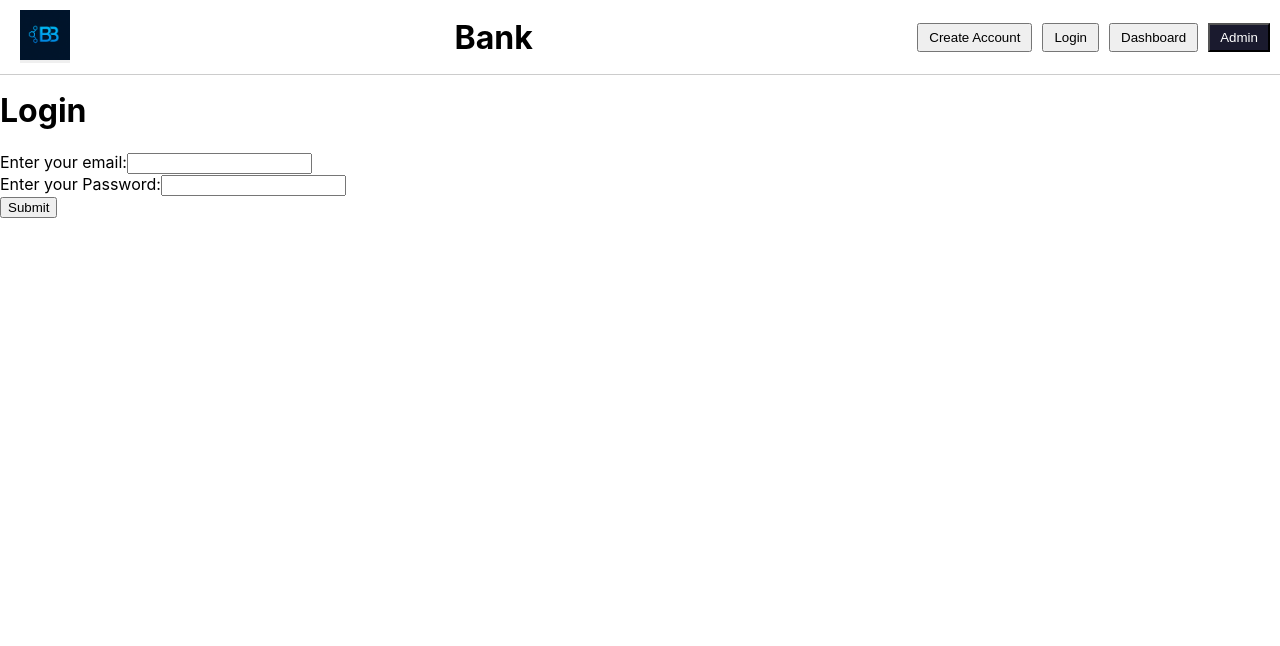
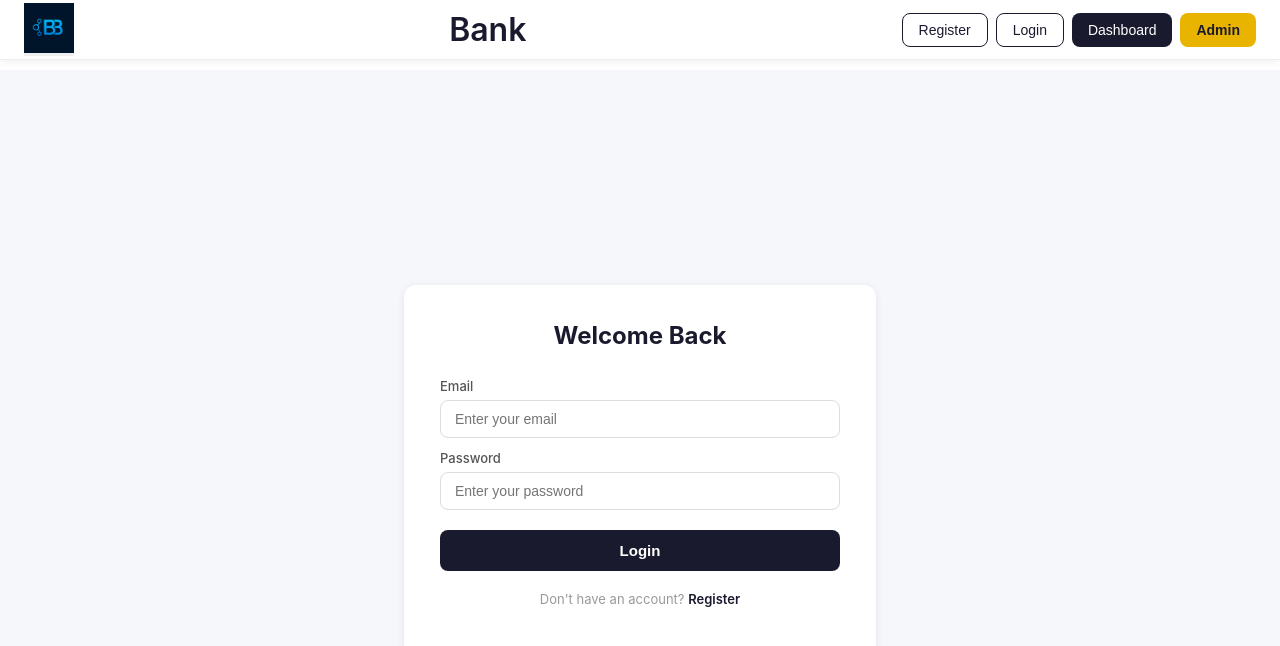
Before and after one commit to JosephShortt/blockchain-banking-pqc, a React (Create React App) app in the folder frontend/: page /login in a window 1280 px wide. Shown: the top 646 px of the page. Built offline with nearby package versions, Linux system fonts and the light colour scheme.

Commit message:
Design Update

```diff
--- a/frontend/src/App.js
+++ b/frontend/src/App.js
@@ -17,13 +17,16 @@ function Navigation() {
       display: 'flex',
       justifyContent: 'space-between',
       alignItems: 'center',
-      padding: '10px 20px',
-      borderBottom: '1px solid #ccc',
+      padding: '0 24px',
+      height: '60px',
+      borderBottom: '1px solid #eee',
       position: 'fixed',
       top: 0,
       width: '100%',
       backgroundColor: 'white',
-      zIndex: 1000
+      zIndex: 1000,
+      boxSizing: 'border-box',
+      boxShadow: '0 2px 8px rgba(0,0,0,0.06)'
     }}>
 
       <div>
@@ -31,15 +34,28 @@ function Navigation() {
       </div>
 
       <div style={{ textAlign: 'center', flexGrow: 1 }}>
-        <h1 style={{ margin: 0 }}>{selectedBank ? selectedBank.name : 'Bank'} </h1>
+        <h1 style={{ margin: 0, fontSize: '32px', fontWeight: '600', color: '#1a1a2e' }}>{selectedBank ? selectedBank.name : 'Bank'} </h1>
       </div>
 
 
-      <div style={{ display: 'flex', gap: '10px', marginRight: '30px' }}>
-        <button onClick={() => navigate('/register')} style={{ padding: '5px 10px' }}>Create Account</button>
-        <button onClick={() => navigate('/login')} style={{ padding: '5px 10px' }}>Login</button>
-        <button onClick={() => navigate('/dashboard')} style={{ padding: '5px 10px' }}>Dashboard</button>
-        <button onClick={() => navigate('/explorer')} style={{ padding: '5px 10px', backgroundColor: '#1a1a2e', color: 'white' }}>Admin</button>
+      <div style={{ display: 'flex', gap: '8px' }}>
+        <button onClick={() => navigate('/register')} style={{
+          padding: '8px 16px', border: '1px solid #1a1a2e', borderRadius: '8px',
+          backgroundColor: 'transparent', color: '#1a1a2e', cursor: 'pointer', fontSize: '14px'
+        }}>Register</button>
+        <button onClick={() => navigate('/login')} style={{
+          padding: '8px 16px', border: '1px solid #1a1a2e', borderRadius: '8px',
+          backgroundColor: 'transparent', color: '#1a1a2e', cursor: 'pointer', fontSize: '14px'
+        }}>Login</button>
+        <button onClick={() => navigate('/dashboard')} style={{
+          padding: '8px 16px', border: 'none', borderRadius: '8px',
+          backgroundColor: '#1a1a2e', color: 'white', cursor: 'pointer', fontSize: '14px'
+        }}>Dashboard</button>
+        <button onClick={() => navigate('/explorer')} style={{
+          padding: '8px 16px', border: 'none', borderRadius: '8px',
+          backgroundColor: '#e8b400', color: '#1a1a2e', cursor: 'pointer', fontSize: '14px',
+          fontWeight: '600'
+        }}>Admin</button>
       </div>
     </div >
   );
--- a/frontend/src/components/AccountCreations.js
+++ b/frontend/src/components/AccountCreations.js
@@ -70,57 +70,57 @@ function AccountCreation() {
 
     }
 
+    const input = {
+        padding: '10px 14px', borderRadius: '8px',
+        border: '1px solid #ddd', fontSize: '14px',
+        width: '100%', boxSizing: 'border-box', outline: 'none'
+    };
 
     return (
-        <div>
-            <h1>Account Creation  - {selectedBank.bankName}</h1>
+        <div style={{ background: '#f5f7fa', minHeight: '100vh', display: 'flex', alignItems: 'center', justifyContent: 'center' }}>
+            <div style={{ background: 'white', borderRadius: '12px', padding: '36px', width: '100%', maxWidth: '400px', boxShadow: '0 2px 8px rgba(0,0,0,0.08)' }}>
+                <div style={{ textAlign: 'center', marginBottom: '28px' }}>
+                    <h2 style={{ margin: '0 0 6px', color: '#1a1a2e' }}>Create Account</h2>
+                    <p style={{ margin: 0, color: '#999', fontSize: '14px' }}>{selectedBank.name}</p>
+                </div>
 
-            <form onSubmit={handleSubmit}>
+                <form onSubmit={handleSubmit} style={{ display: 'flex', flexDirection: 'column', gap: '12px' }}>
+                    <div style={{ display: 'flex', gap: '10px' }}>
+                        <div style={{ flex: 1 }}>
+                            <p style={{ margin: '0 0 6px', fontSize: '13px', color: '#555', fontWeight: '500' }}>First Name</p>
+                            <input style={input} type="text" value={firstName} onChange={e => setFirstName(e.target.value)} placeholder="First name" />
+                        </div>
+                        <div style={{ flex: 1 }}>
+                            <p style={{ margin: '0 0 6px', fontSize: '13px', color: '#555', fontWeight: '500' }}>Surname</p>
+                            <input style={input} type="text" value={surname} onChange={e => setSurname(e.target.value)} placeholder="Surname" />
+                        </div>
+                    </div>
+                    <div>
+                        <p style={{ margin: '0 0 6px', fontSize: '13px', color: '#555', fontWeight: '500' }}>Email</p>
+                        <input style={input} type="text" value={email} onChange={e => setEmail(e.target.value)} placeholder="Enter your email" />
+                    </div>
+                    <div>
+                        <p style={{ margin: '0 0 6px', fontSize: '13px', color: '#555', fontWeight: '500' }}>Password</p>
+                        <input style={input} type="password" value={password} onChange={e => setPassword(e.target.value)} placeholder="Choose a password" />
+                    </div>
+                    <button type="submit" style={{
+                        marginTop: '8px', padding: '12px', background: '#1a1a2e',
+                        color: 'white', border: 'none', borderRadius: '8px',
+                        fontSize: '15px', fontWeight: '600', cursor: 'pointer'
+                    }}>
+                        Create Account
+                    </button>
+                </form>
 
-                <label>Enter your first name:
-                    <input
-                        type="text"
-                        value={firstName}
-                        onChange={(e) => setFirstName(e.target.value)}
-                    />
-
-                </label>
-                <br />
-
-                <label>Enter your surname:
-                    <input
-                        type="text"
-                        value={surname}
-                        onChange={(e) => setSurname(e.target.value)}
-                    />
-
-                </label>
-                <br />
-
-                <label>Enter your email:
-                    <input
-                        type="text"
-                        value={email}
-                        onChange={(e) => setEmail(e.target.value)}
-                    />
-                </label>
-                <br />
-
-                <label>Enter your Password:
-                    <input
-                        type="password"
-                        value={password}
-                        onChange={(e) => setPassword(e.target.value)}
-                    />
-                </label>
-                <br />
-
-                <input type="submit" />
-            </form>
+                <p style={{ textAlign: 'center', marginTop: '20px', fontSize: '13px', color: '#999' }}>
+                    Already have an account?{' '}
+                    <span onClick={() => navigate('/login')} style={{ color: '#1a1a2e', cursor: 'pointer', fontWeight: '600' }}>
+                        Login
+                    </span>
+                </p>
+            </div>
         </div>
-
-    )
-
+    );
 }
 
 export default AccountCreation;
--- a/frontend/src/components/Home.js
+++ b/frontend/src/components/Home.js
@@ -119,33 +119,38 @@ function Home() {
     return isSent(tx) ? `-${formatted}` : `+${formatted}`;
   };
 
+  const card = { background: 'white', borderRadius: '12px', padding: '24px', marginBottom: '16px', boxShadow: '0 2px 8px rgba(0,0,0,0.08)' };
+  const input = { padding: '10px 14px', borderRadius: '8px', border: '1px solid #ddd', fontSize: '14px', width: '100%', boxSizing: 'border-box' };
+
   return (
-    <div style={{ display: 'flex', justifyContent: 'center', alignItems: 'center' }}>
-      <div style={{ width: '500px' }}>
+    <div style={{ background: '#f5f7fa', minHeight: '100vh', padding: '20px' }}>
+      <div style={{ maxWidth: '560px', margin: '0 auto' }}>
 
-        {/* Account Card */}
-        <div style={{
-          background: 'linear-gradient(135deg, #1a1a2e 0%, #16213e 100%)',
-          borderRadius: '16px',
-          padding: '28px',
-          marginBottom: '20px',
-          color: 'white',
-          boxShadow: '0 8px 32px rgba(26, 26, 46, 0.3)'
-        }}>
-          <h2>{selectedBank.name} - Dashboard</h2>
-          <h3>Welcome, {userData.firstName}!</h3>
-          <p>Email: {userData.email}</p>
-          <p>IBAN: {accountData.iban}</p>
-          <p>Account ID: {accountData.accountId}</p>
-          <p>Balance: {new Intl.NumberFormat('en-IE', { style: 'currency', currency: 'EUR' }).format(currentBalance)}</p>
+        <div style={{ ...card, background: '#1a1a2e', color: 'white' }}>
+          <p style={{ margin: '0 0 4px', fontSize: '12px', opacity: 0.6, textTransform: 'uppercase', letterSpacing: '1px' }}>{selectedBank.name}</p>
+          <p style={{ margin: '0 0 16px', fontSize: '16px' }}>Welcome, {userData.firstName}</p>
+          <p style={{ margin: '0 0 4px', fontSize: '12px', opacity: 0.6 }}>Balance</p>
+          <p style={{ margin: '0 0 16px', fontSize: '32px', fontWeight: 'bold' }}>
+            {new Intl.NumberFormat('en-IE', { style: 'currency', currency: 'EUR' }).format(currentBalance)}
+          </p>
+          <p style={{ margin: 0, fontSize: '13px', opacity: 0.6 }}>{accountData.iban}</p>
+          <p style={{ margin: 0, fontSize: '13px', opacity: 0.6 }}>Account ID: {accountData.accountId}</p>
+          <p style={{ margin: 0, fontSize: '13px', opacity: 0.6 }}>Email: {userData.email}</p>
+          <p style={{ margin: 0, fontSize: '13px', opacity: 0.6 }}>Customer ID: {userData.customerId}</p>
         </div>
-
         {/* Send Funds */}
-        <div style={{ marginBottom: '20px' }}>
-          <input type="text" value={iban} onChange={(e) => setIban(e.target.value)} placeholder="Enter IBAN to send to" style={{ padding: '8px', marginRight: '8px', width: '200px' }} />
-          <input type="number" value={amount} onChange={(e) => setAmount(e.target.value)} placeholder="Amount" style={{ padding: '8px', marginRight: '8px', width: '100px' }} />
-          <input type="password" value={password} onChange={(e) => setPassword(e.target.value)} placeholder="Password" style={{ padding: '8px', marginRight: '8px', width: '100px' }} />
-          <button type="button" onClick={handleSendFunds} style={{ padding: '8px 16px' }}>Send</button>
+        <div style={card}>
+          <p style={{ margin: '0 0 12px', fontWeight: '600', color: '#1a1a2e' }}>Send Money</p>
+          <div style={{ display: 'flex', flexDirection: 'column', gap: '10px' }}>
+            <input style={input} type="text" value={iban} onChange={e => setIban(e.target.value)} placeholder="Recipient IBAN" />
+            <div style={{ display: 'flex', gap: '10px' }}>
+              <input style={input} type="number" value={amount} onChange={e => setAmount(e.target.value)} placeholder="Amount €" />
+              <input style={input} type="password" value={password} onChange={e => setPassword(e.target.value)} placeholder="Password" />
+            </div>
+            <button onClick={handleSendFunds} style={{ padding: '12px', background: '#1a1a2e', color: 'white', border: 'none', borderRadius: '8px', fontWeight: '600', cursor: 'pointer', fontSize: '14px' }}>
+              Send
+            </button>
+          </div>
         </div>
 
         {/* Transaction History */}
--- a/frontend/src/components/UserLogin.js
+++ b/frontend/src/components/UserLogin.js
@@ -39,36 +39,49 @@ function UserLogin() {
         }
     }
 
+     const input = {
+        padding: '10px 14px', borderRadius: '8px',
+        border: '1px solid #ddd', fontSize: '14px',
+        width: '100%', boxSizing: 'border-box', outline: 'none'
+    };
 
-    return (
 
-        <div>
-            <h1>Login</h1>
 
-            <form onSubmit={handleSubmit}>
+  return (
+        <div style={{ background: '#f5f7fa', minHeight: '100vh', display: 'flex', alignItems: 'center', justifyContent: 'center' }}>
+            <div style={{ background: 'white', borderRadius: '12px', padding: '36px', width: '100%', maxWidth: '400px', boxShadow: '0 2px 8px rgba(0,0,0,0.08)' }}>
+                <div style={{ textAlign: 'center', marginBottom: '28px' }}>
+                    <h2 style={{ margin: '0 0 6px', color: '#1a1a2e' }}>Welcome Back</h2>
+                    <p style={{ margin: 0, color: '#999', fontSize: '14px' }}>{selectedBank?.name}</p>
+                </div>
 
-                <label>Enter your email:
-                    <input
-                        type="text"
-                        value={email}
-                        onChange={(e) => setEmail(e.target.value)}
-                    />
-                </label>
-                <br />
-                <label>Enter your Password:
-                    <input
-                        type="password"
-                        value={password}
-                        onChange={(e) => setPassword(e.target.value)}
-                    />
-                </label>
-                <br />
+                <form onSubmit={handleSubmit} style={{ display: 'flex', flexDirection: 'column', gap: '12px' }}>
+                    <div>
+                        <p style={{ margin: '0 0 6px', fontSize: '13px', color: '#555', fontWeight: '500' }}>Email</p>
+                        <input style={input} type="text" value={email} onChange={e => setEmail(e.target.value)} placeholder="Enter your email" />
+                    </div>
+                    <div>
+                        <p style={{ margin: '0 0 6px', fontSize: '13px', color: '#555', fontWeight: '500' }}>Password</p>
+                        <input style={input} type="password" value={password} onChange={e => setPassword(e.target.value)} placeholder="Enter your password" />
+                    </div>
+                    <button type="submit" style={{
+                        marginTop: '8px', padding: '12px', background: '#1a1a2e',
+                        color: 'white', border: 'none', borderRadius: '8px',
+                        fontSize: '15px', fontWeight: '600', cursor: 'pointer'
+                    }}>
+                        Login
+                    </button>
+                </form>
 
-                <input type="submit" />
-            </form>
+                <p style={{ textAlign: 'center', marginTop: '20px', fontSize: '13px', color: '#999' }}>
+                    Don't have an account?{' '}
+                    <span onClick={() => navigate('/register')} style={{ color: '#1a1a2e', cursor: 'pointer', fontWeight: '600' }}>
+                        Register
+                    </span>
+                </p>
+            </div>
         </div>
-
-    )
+    );
 
 };
 export default UserLogin;
```
Also changed, not shown: 1 other file (tests, documents, lock files or other folders).
